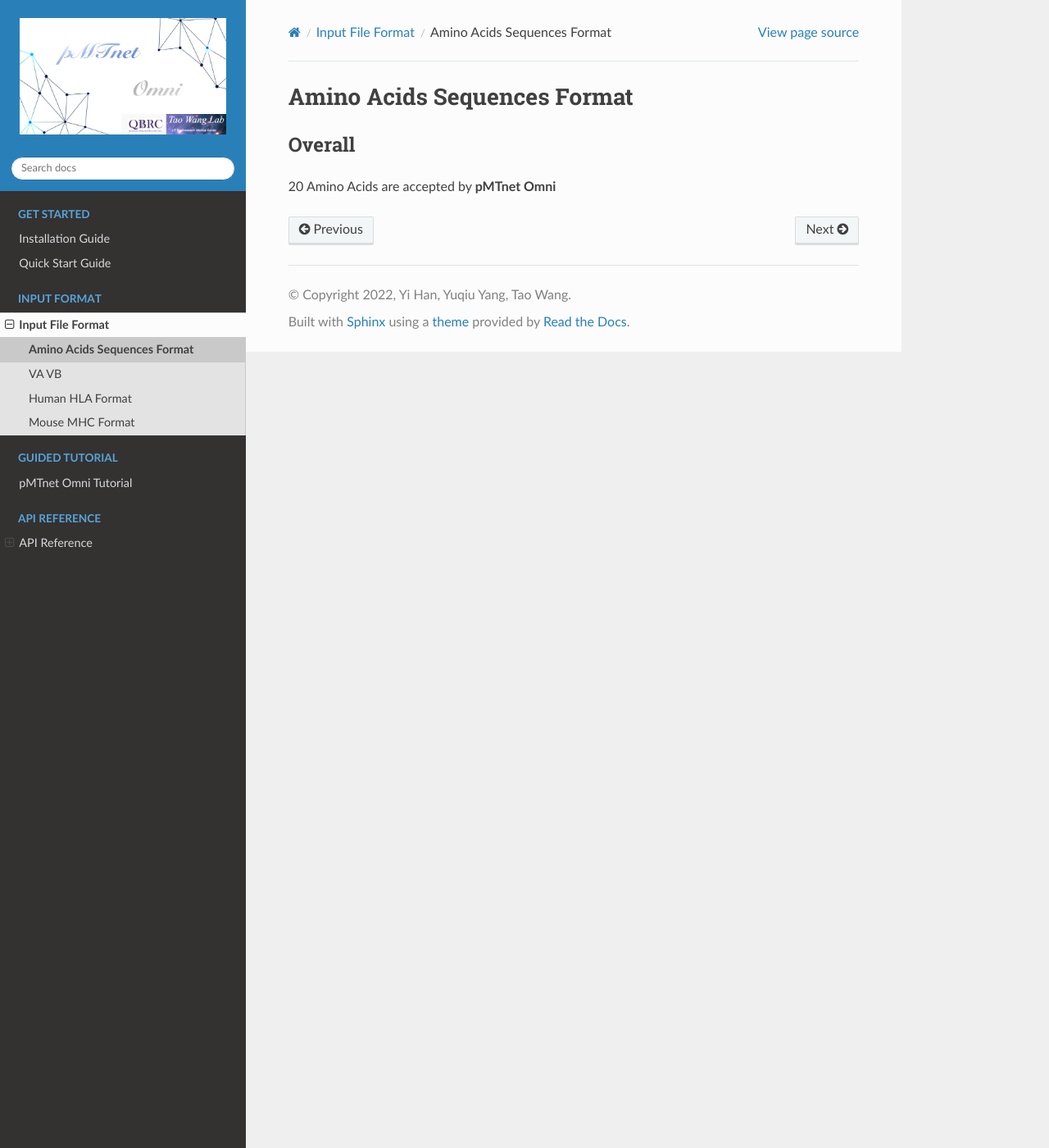
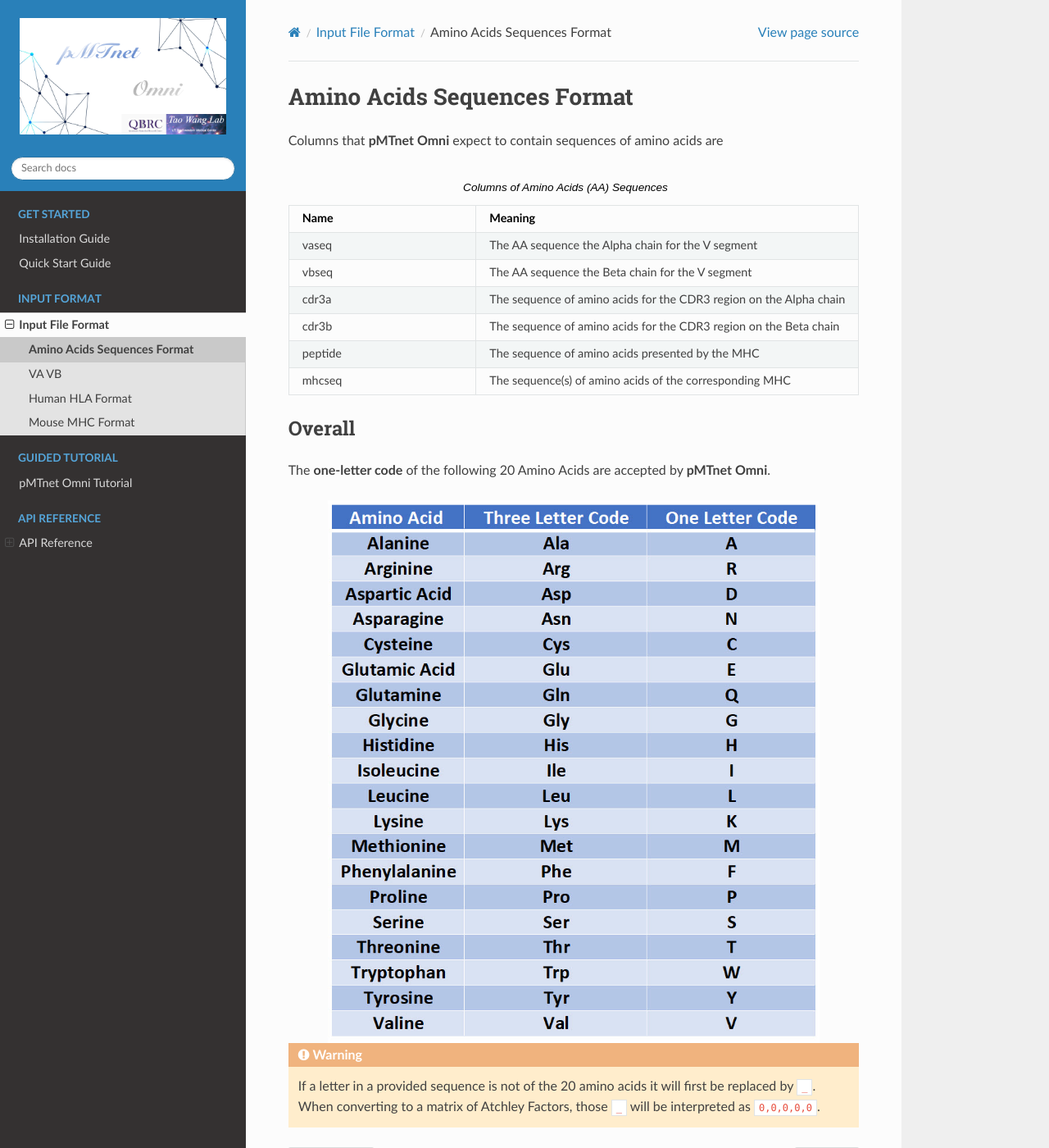
Before and after one commit to Yuqiu-Yang/pMTnet_Omni, a Sphinx documentation site: the page built from docs/source/input_format/amino_acids_seq.rst, in a window 1280 px wide and 1400 px high. Shown: the whole window at 82% size. Built offline with Sphinx 7.4.7 and the Read the Docs theme 2.0.0, drawn with Linux system fonts in a browser that asks for light colours.

Commit message:
Test bug fixed

```diff
--- a/docs/source/input_format/amino_acids_seq.rst
+++ b/docs/source/input_format/amino_acids_seq.rst
@@ -1,5 +1,38 @@
 Amino Acids Sequences Format
 =============================
+Columns that **pMTnet Omni** expect to contain sequences of
+amino acids are
+
+.. list-table:: Columns of Amino Acids (AA) Sequences
+   :align: center
+   :widths: 50 50
+   :header-rows: 1
+
+   * - Name
+     - Meaning
+   * - vaseq
+     - The AA sequence the Alpha chain for the V segment
+   * - vbseq
+     - The AA sequence the Beta chain for the V segment
+   * - cdr3a
+     - The sequence of amino acids for the CDR3 region on the Alpha chain
+   * - cdr3b
+     - The sequence of amino acids for the CDR3 region on the Beta chain
+   * - peptide
+     - The sequence of amino acids presented by the MHC
+   * - mhcseq
+     - The sequence(s) of amino acids of the corresponding MHC
+
 Overall
 -----------
-20 Amino Acids are accepted by **pMTnet Omni**
+The **one-letter code** of the following 20 Amino Acids are
+accepted by **pMTnet Omni**.
+
+.. image:: ../images/CDR_letters.png
+   :align: center
+   :width: 600
+
+.. warning::
+   If a letter in a provided sequence is not of the 20 amino acids
+   it will first be replaced by ``_``. When converting to a matrix of
+   Atchley Factors, those ``_`` will be interpreted as ``0,0,0,0,0``.
--- a/docs/source/input_format/index.rst
+++ b/docs/source/input_format/index.rst
@@ -127,7 +127,6 @@ input will be elaborated upon.
 
 #. All incomplete data will be dropped
 #. Make sure the sequences in the `peptide` column contain **less than** 30 amino acids
-#. Check all amino acids present in the sequences in `vaseq`, `vbseq`, `cdr3a`, `cdr3b`, and `peptide` are legitimate amino acids
 #. All MHCs have their corresponding ESM embeddings
 
 .. toctree::
```
Also changed, not shown: docs/source/images/CDR_letters.png (added), 1 other file.
